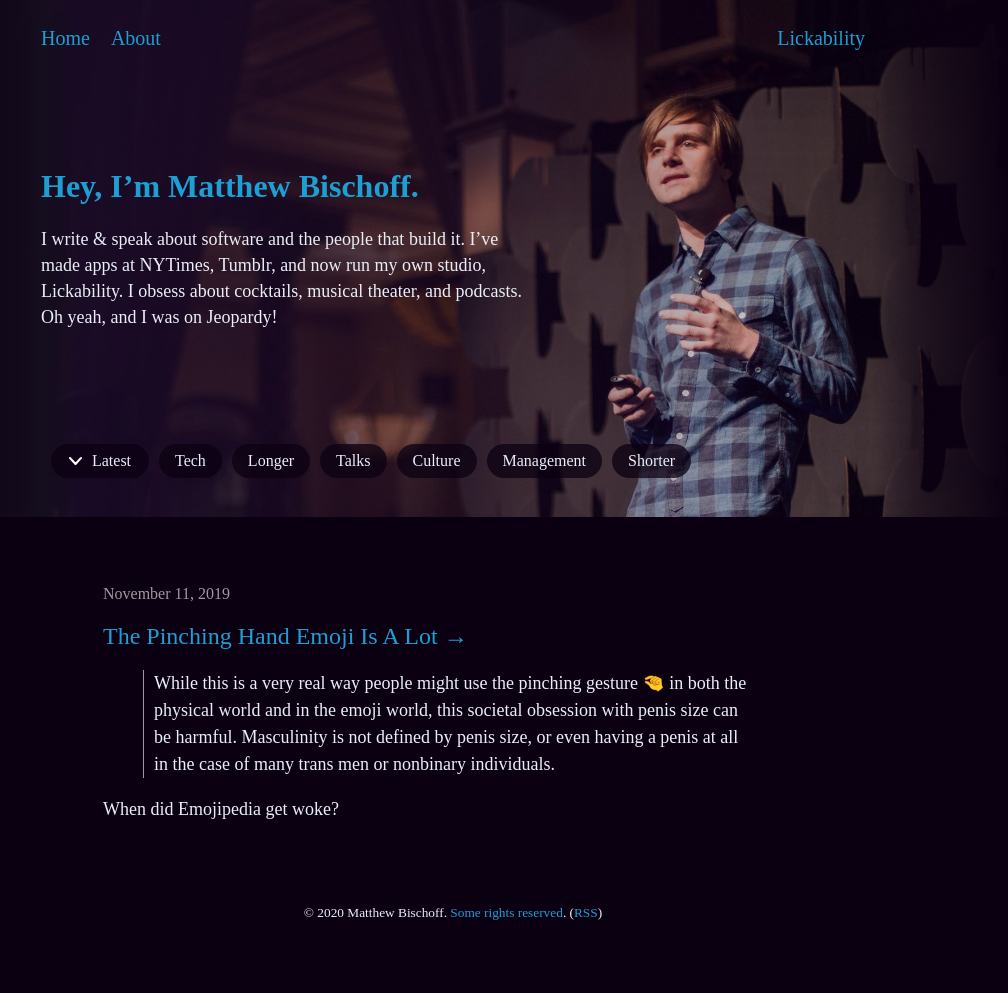
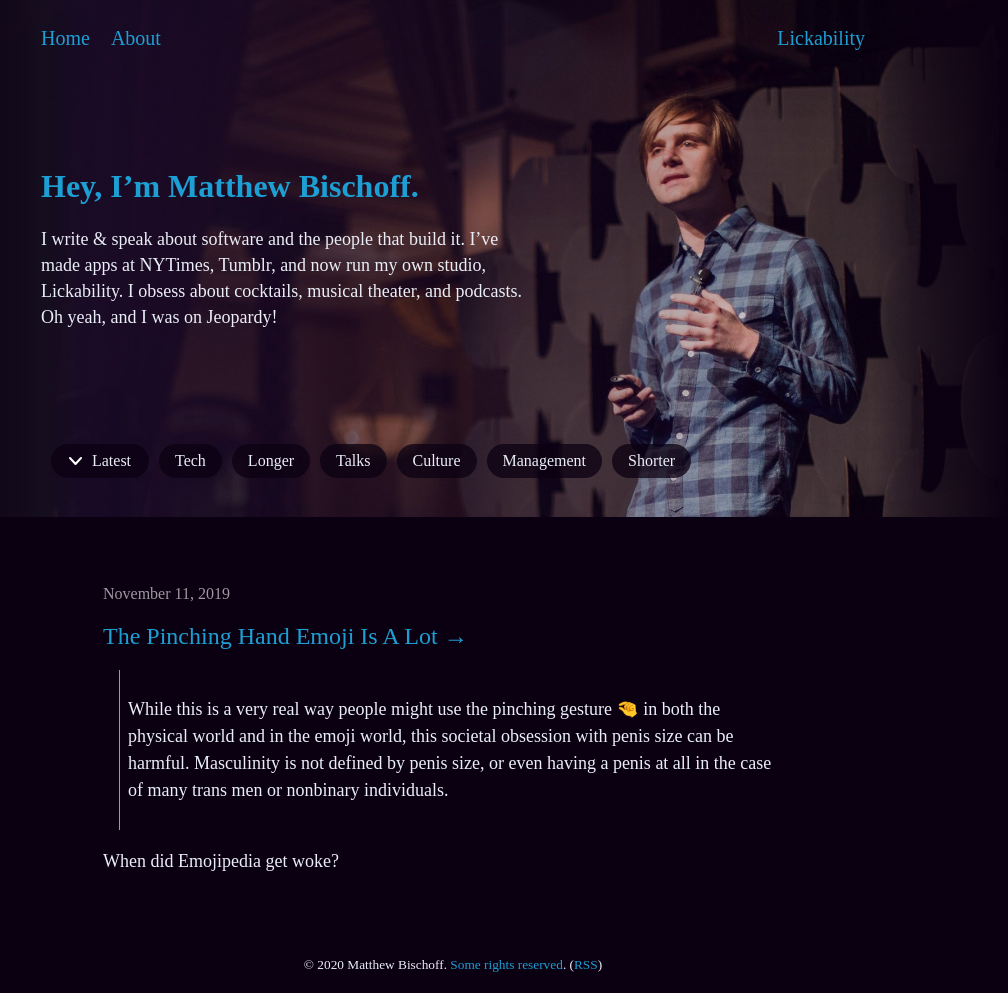
Before and after one commit to mbbischoff/website, a Jekyll site: the page built from _posts/2019-11-11-the-pinching-hand-emoji-is-a-lot.markdown, in a window 1280 px wide. Shown: the whole page, without its empty margins (187-1195 px from the left). Built offline with Jekyll 4.4.1, drawn with Linux system fonts in a browser that asks for light colours; some web fonts are replaced; before the commit the page ends 941 px from its top, so only the background shows below that.

Commit message:
Blockquote margins

```diff
--- a/_sass/_general.scss
+++ b/_sass/_general.scss
@@ -24,14 +24,15 @@ p, ul {
 }
 
 blockquote {
+  margin: 1em;
+  padding: 0.5em;
   border-left: 1px solid $grey-date;
-  padding: 0 10px;
 }
 
 h1, h2 {
   color: $text-blue;
   font-weight: 700;
-  font-size: 2em;
+  font-size: 2.2em;
 }
 
 body {
```
